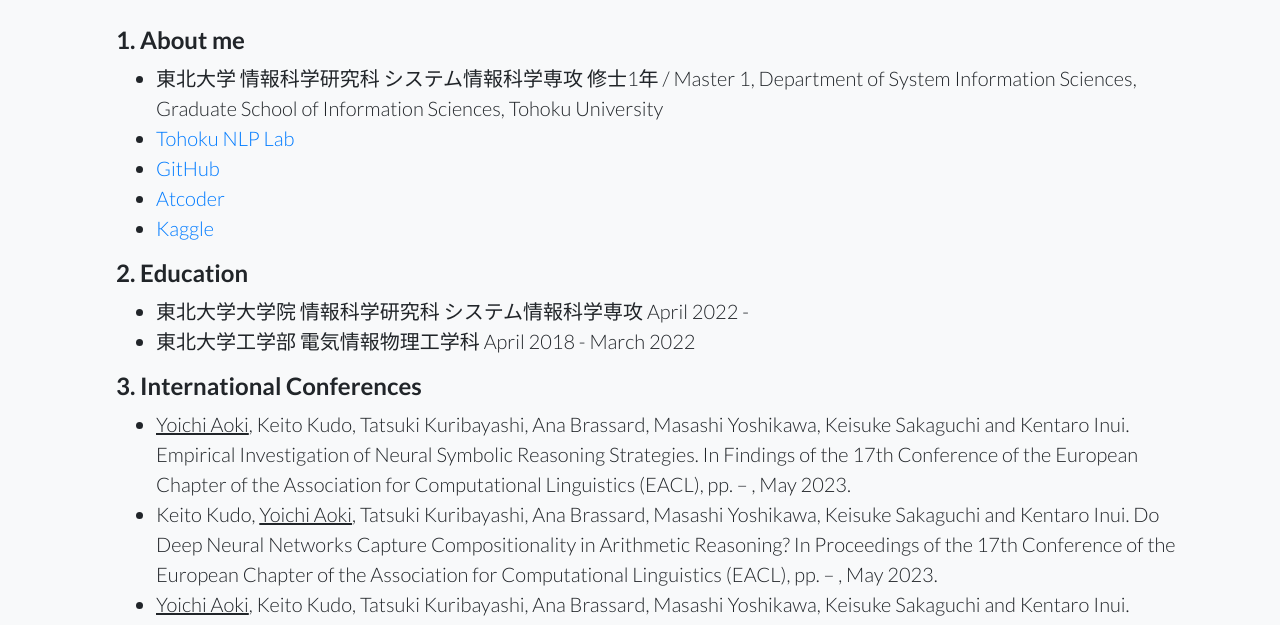
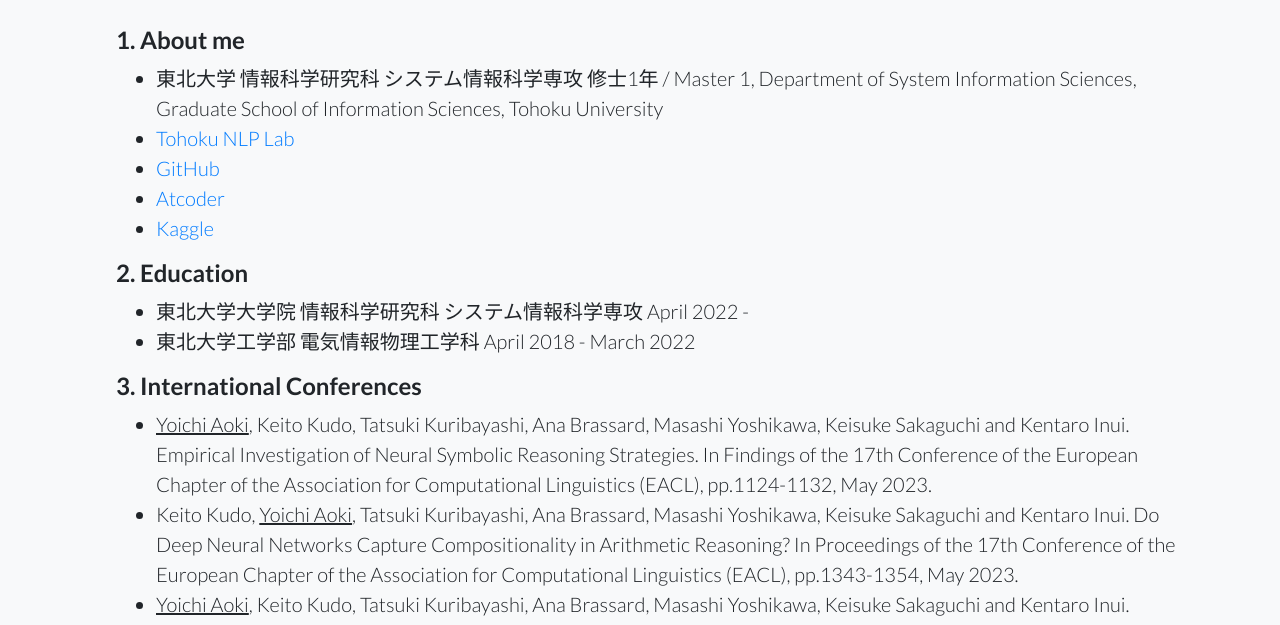
Before and after one commit to ao1neko/ao1neko.github.io, a website: page index.html in a window 1280 px wide. Shown: the part 172-797 px from the top of the page. Drawn offline with Linux system fonts and the light colour scheme.

Commit message:
add number of pages

```diff
--- a/index.html
+++ b/index.html
@@ -60,8 +60,8 @@
           <div class="mb-8">
             <h4>3. International Conferences</h4>
             <ul>
-              <li class="lead mb-0"><u>Yoichi Aoki</u>, Keito Kudo, Tatsuki Kuribayashi, Ana Brassard, Masashi Yoshikawa, Keisuke Sakaguchi and Kentaro Inui. Empirical Investigation of Neural Symbolic Reasoning Strategies. In Findings of the 17th Conference of the European Chapter of the Association for Computational Linguistics (EACL), pp. – , May 2023.</li>
-              <li class="lead mb-0">Keito Kudo, <u>Yoichi Aoki</u>, Tatsuki Kuribayashi, Ana Brassard, Masashi Yoshikawa, Keisuke Sakaguchi and Kentaro Inui. Do Deep Neural Networks Capture Compositionality in Arithmetic Reasoning? In Proceedings of the 17th Conference of the European Chapter of the Association for Computational Linguistics (EACL), pp. – , May 2023.</li>
+              <li class="lead mb-0"><u>Yoichi Aoki</u>, Keito Kudo, Tatsuki Kuribayashi, Ana Brassard, Masashi Yoshikawa, Keisuke Sakaguchi and Kentaro Inui. Empirical Investigation of Neural Symbolic Reasoning Strategies. In Findings of the 17th Conference of the European Chapter of the Association for Computational Linguistics (EACL), pp.1124-1132, May 2023.</li>
+              <li class="lead mb-0">Keito Kudo, <u>Yoichi Aoki</u>, Tatsuki Kuribayashi, Ana Brassard, Masashi Yoshikawa, Keisuke Sakaguchi and Kentaro Inui. Do Deep Neural Networks Capture Compositionality in Arithmetic Reasoning? In Proceedings of the 17th Conference of the European Chapter of the Association for Computational Linguistics (EACL), pp.1343-1354, May 2023.</li>
               <li class="lead mb-0"><u>Yoichi Aoki</u>, Keito Kudo, Tatsuki Kuribayashi, Ana Brassard, Masashi Yoshikawa, Keisuke Sakaguchi and Kentaro Inui. Empirical Investigation of Neural Symbolic Reasoning Strategies. Non-archival submission for the 2022 AACL-IJCNLP Student Research Workshop (AACL-IJCNLP(SRW) 2022), Nov 2022. (acceptance rate=40.0%)</li>
             </ul>
           </div>
```
